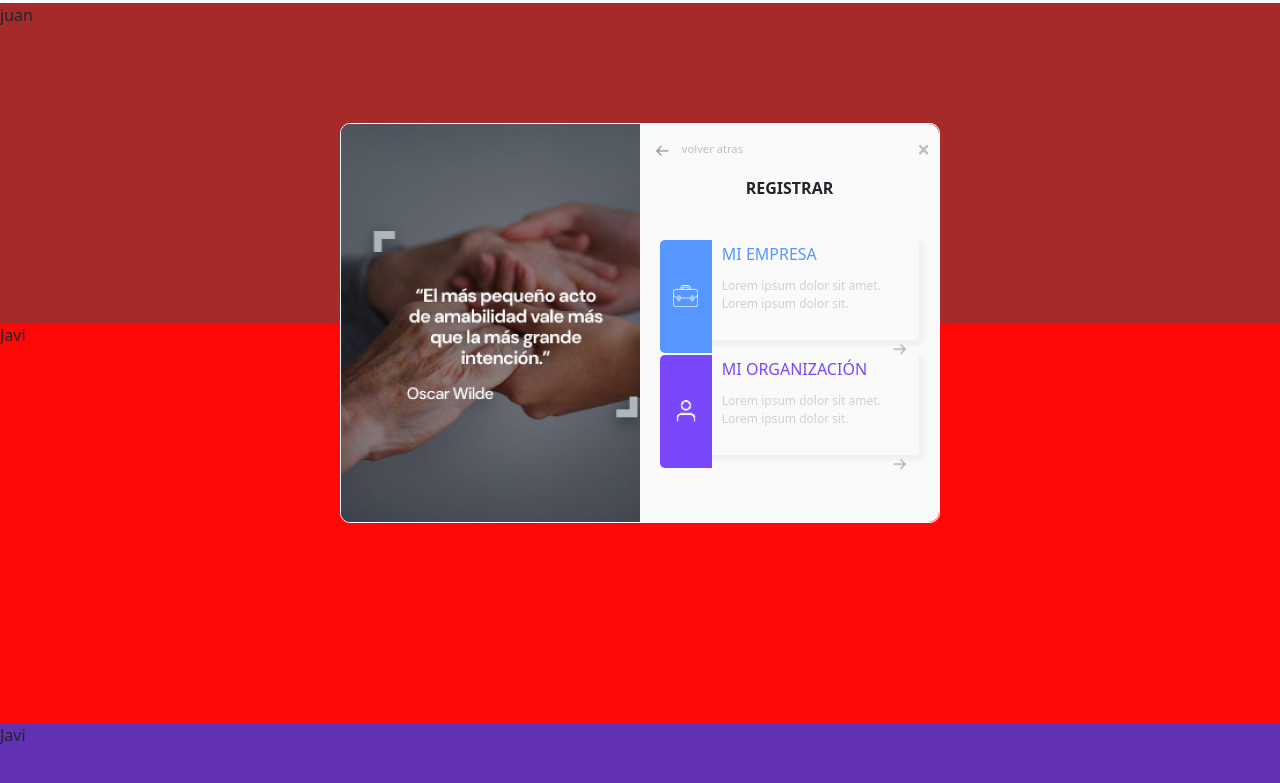
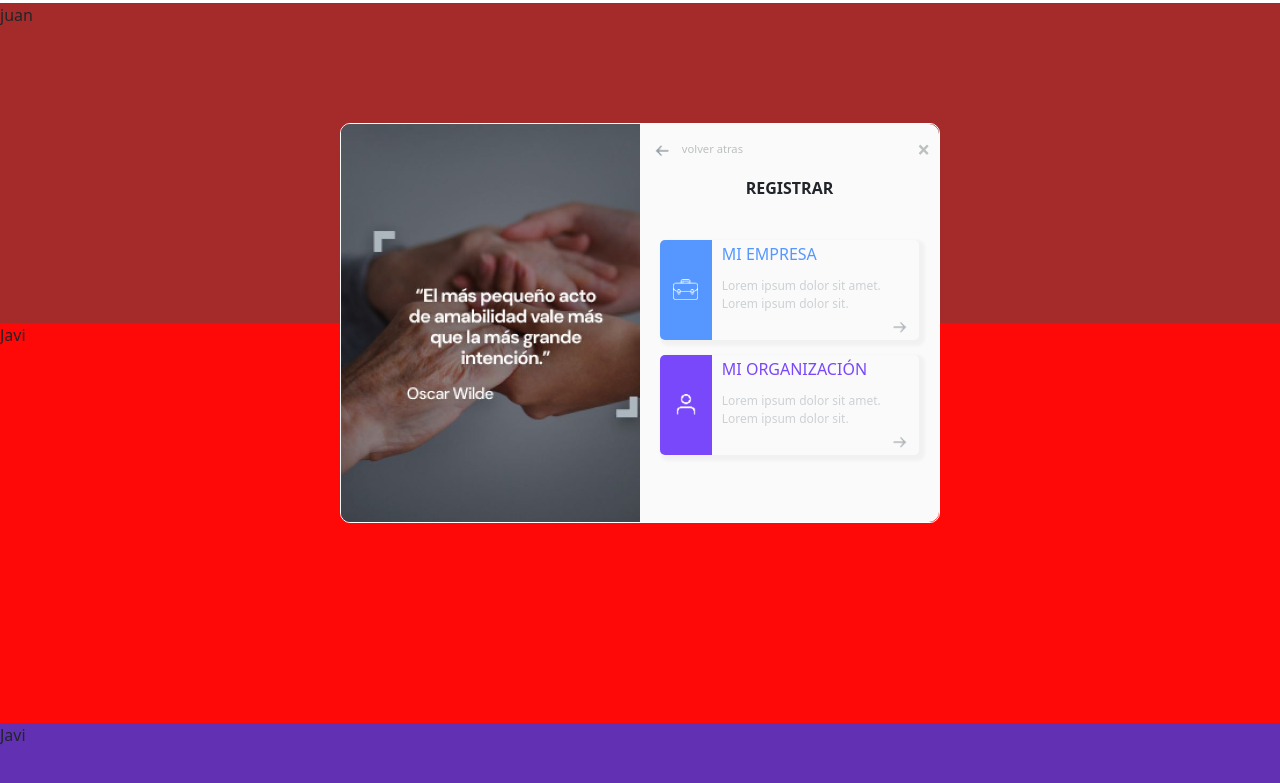
Before and after one commit to javierFernandezF/Proyecto, a plain HTML site: page index.html in a window 1280 px wide. Shown: the part 77-860 px from the top of the page. Drawn offline with nearby package versions, Linux system fonts and the light colour scheme.

Commit message:
ajustes final modal

```diff
--- a/styles.css
+++ b/styles.css
@@ -214,6 +214,7 @@ footer {
 }
 .granboton-texto {
   padding: 0px 10px;
+  height: 100px;
 }
 .flecha {
   border: none;
@@ -221,5 +222,5 @@ footer {
   position: relative;
   opacity: 0.5;
   left: 170px;
-  top: 7px;
+  top: -15px;
 }
```
